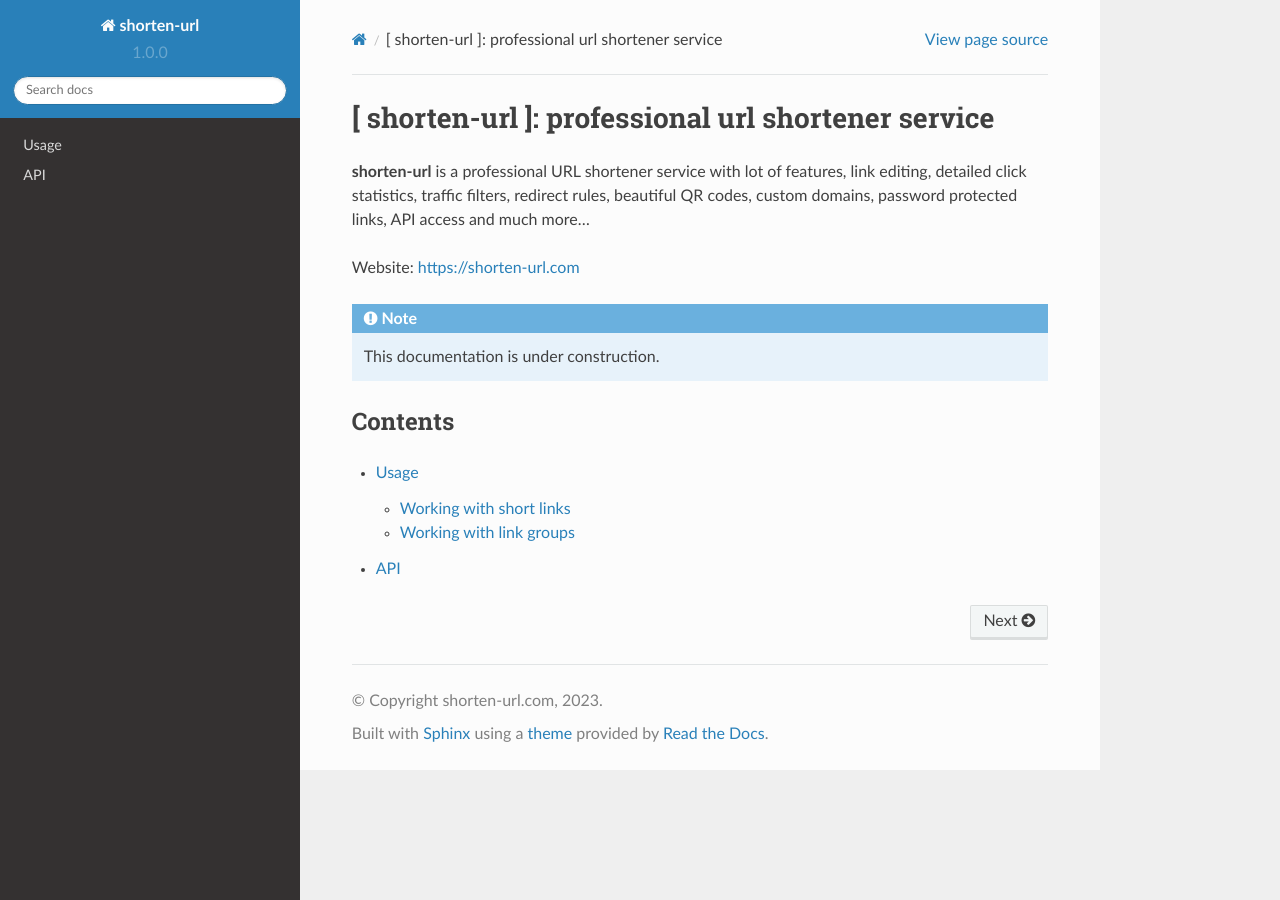
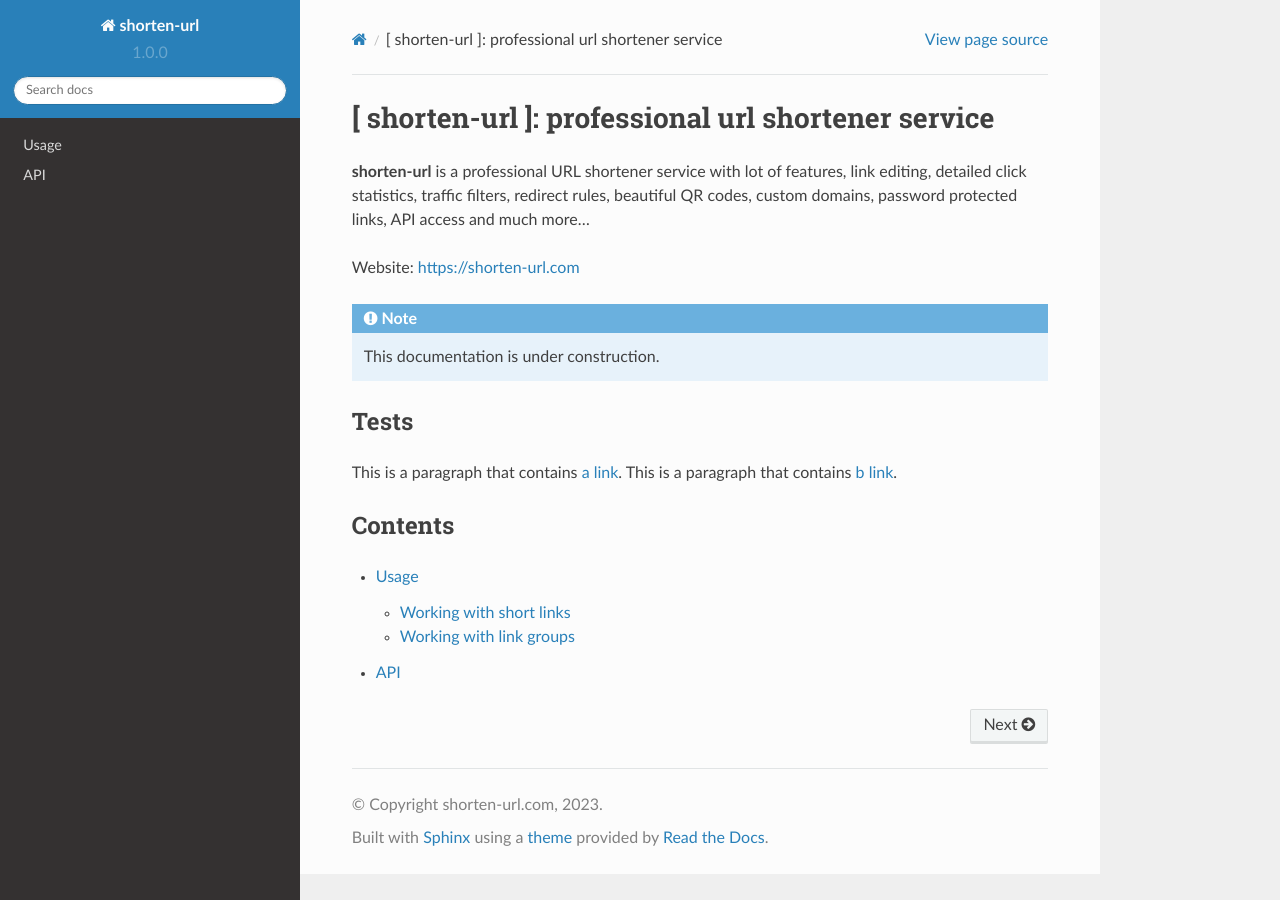
Before and after one commit to alxxnder/urls-docs, a Sphinx documentation site: the page built from docs/source/index.rst, in a window 1280 px wide. Built offline with Sphinx 7.4.7 and the Read the Docs theme 2.0.0, drawn with Linux system fonts in a browser that asks for light colours.

Commit message:
Title fix

```diff
--- a/docs/source/index.rst
+++ b/docs/source/index.rst
@@ -9,6 +9,15 @@
 
    This documentation is under construction.
 
+Tests
+-----
+
+This is a paragraph that contains `a link`_.
+This is a paragraph that contains `b link`_.
+
+.. _a link: https://domain.invalid/
+.. _b link: https://domain.in/
+
 Contents
 --------
 
```
